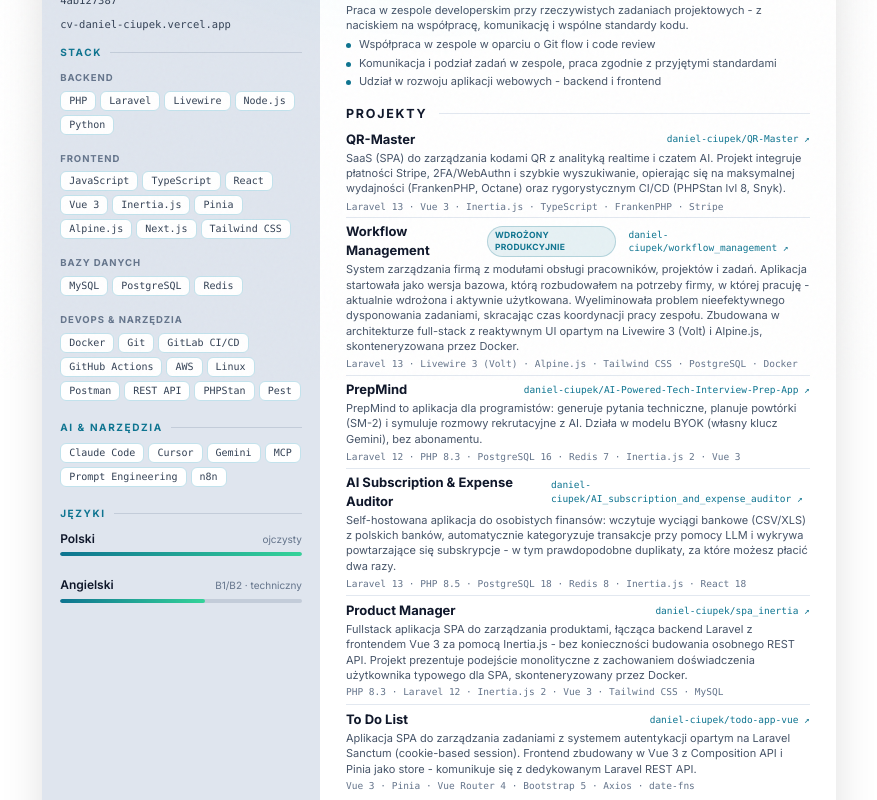
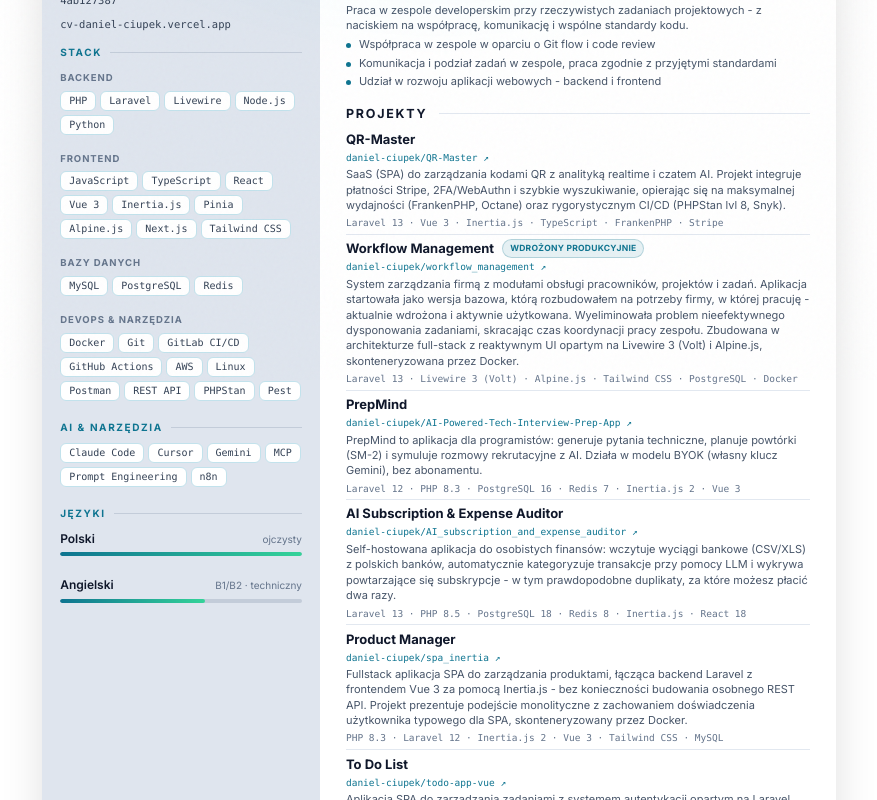
Before and after one commit to daniel-ciupek/CV_daniel_ciupek, a Next.js app: page /cv-print in a window 1280 px wide. Shown: the part 420-1220 px from the top of the page, without its empty margins (201-1078 px from the left). Built offline with nearby package versions, Linux system fonts and the light colour scheme; no server answers.

Commit message:
Fix print pagination and move project links below titles in the designer CV

```diff
--- a/src/app/cv-print/CvDocumentPro.tsx
+++ b/src/app/cv-print/CvDocumentPro.tsx
@@ -264,23 +264,27 @@
           </div>
           {featured.map((x) => (
             <div key={x.title} className="cv2-proj">
-              <div className="cv2-proj-row">
-                <span className="cv2-proj-ttl">
-                  {dash(x.title)}
-                  {PRODUCTION.has(x.title) && <span className="cv2-badge">{t.deployed}</span>}
-                </span>
-                {x.github && <span className="cv2-proj-link">{repoShort(x.github)} ↗</span>}
-              </div>
+              <span className="cv2-proj-ttl">
+                {dash(x.title)}
+                {PRODUCTION.has(x.title) && <span className="cv2-badge">{t.deployed}</span>}
+              </span>
+              {x.github && (
+                <a className="cv2-proj-link" href={x.github}>
+                  {repoShort(x.github)} ↗
+                </a>
+              )}
               <p className="cv2-proj-imp">{projDesc(x)}</p>
               <div className="cv2-proj-stack">{x.stack.slice(0, 6).join(" · ")}</div>
             </div>
           ))}
           {compact.map((x) => (
             <div key={x.title} className="cv2-proj cv2-proj-compact">
-              <div className="cv2-proj-row">
-                <span className="cv2-proj-ttl">{dash(x.title)}</span>
-                {x.github && <span className="cv2-proj-link">{repoShort(x.github)} ↗</span>}
-              </div>
+              <span className="cv2-proj-ttl">{dash(x.title)}</span>
+              {x.github && (
+                <a className="cv2-proj-link" href={x.github}>
+                  {repoShort(x.github)} ↗
+                </a>
+              )}
               <p className="cv2-proj-imp">{projDesc(x)}</p>
               <div className="cv2-proj-stack">{x.stack.slice(0, 6).join(" · ")}</div>
             </div>
--- a/src/app/globals.css
+++ b/src/app/globals.css
@@ -497,11 +497,11 @@
 .cv2-proj { padding: 4px 0; border-bottom: 1px solid var(--cv2-hairline); break-inside: avoid; }
 .cv2-proj:last-child { border-bottom: 0; }
 .cv2-proj-compact { padding: 5px 0; }
-.cv2-proj-row { display: flex; align-items: center; justify-content: space-between; gap: 12px; }
-.cv2-proj-ttl { font-size: 13px; font-weight: 700; color: var(--cv2-ink); display: flex; align-items: center; gap: 8px; }
+.cv2-proj-ttl { font-size: 13px; font-weight: 700; color: var(--cv2-ink); display: flex; align-items: center; gap: 8px; flex-wrap: wrap; }
 .cv2-badge { font-size: 8.5px; font-weight: 700; letter-spacing: 0.03em; text-transform: uppercase; color: #0e7490; background: rgba(14, 116, 144, 0.1); border: 1px solid rgba(14, 116, 144, 0.24); padding: 2px 7px; border-radius: 999px; }
-.cv2-proj-link { font-family: var(--cv2-mono); font-size: 9.5px; color: var(--cv2-accent); overflow-wrap: break-word; }
-.cv2-proj-imp { font-size: 11px; line-height: 1.4; color: var(--cv2-ink2); margin: 2px 0 3px; }
+/* Link repo — osobna linia pod nazwą projektu (nie w tej samej linii co tytuł) */
+.cv2-proj-link { display: block; font-family: var(--cv2-mono); font-size: 9.5px; color: var(--cv2-accent); text-decoration: none; margin: 2px 0 0; overflow-wrap: break-word; }
+.cv2-proj-imp { font-size: 11px; line-height: 1.4; color: var(--cv2-ink2); margin: 3px 0 3px; }
 .cv2-proj-compact .cv2-proj-imp { margin: 2px 0; font-size: 11px; }
 .cv2-proj-stack { font-family: var(--cv2-mono); font-size: 9.5px; color: var(--cv2-muted); }
 
@@ -512,15 +512,27 @@
 .cv2-cert svg { flex: 0 0 auto; margin-top: 2px; color: var(--cv2-accent); }
 .cv2-h { font-family: var(--cv2-mono); color: var(--cv2-muted); }
 
-/* ── Druk ── zostaje A4 dwukolumnowo (grid 35/65 z bazy) */
+/* ── Druk ──────────────────────────────────────────────────────────
+   CSS grid NIE łamie się wiarygodnie między stronami (jeden wysoki wiersz
+   → Chrome ignoruje break-inside na projektach i tnie je w pół).
+   Dlatego w druku porzucamy grid: sidebar = float, kolor panelu malowany
+   jako pasek tła na .cv2-page (powtarza się na obu stronach). W zwykłym
+   przepływie blokowym break-inside: avoid DZIAŁA — bloki nie pękają. */
 @media print {
   .cv2-page {
+    display: block;
     width: 100%;
     min-height: 0;
     margin: 0;
     box-shadow: none;
     overflow: visible; /* nie obcinaj treści w druku — długi tekst i tak się zawija */
+    /* Pasek koloru sidebara na całej wysokości (obie strony) */
+    background: linear-gradient(to right, var(--cv2-sb-bg) 0 35%, #ffffff 35% 100%);
   }
+  /* float działa na kontenerze flex → zachowujemy gap między sekcjami sidebara.
+     Przy shrink-to-fit margin-top:auto na RODO rozwiązuje się do 0 (siada pod językami). */
+  .cv2-aside { float: left; width: 35%; }
+  .cv2-main { margin-left: 35%; }
   /* Nie tnij tych bloków na granicy stron 1↔2 — przeskocz je w całości */
   .cv2-photo-wrap,
   .cv2-sb-sect,
@@ -529,6 +541,7 @@
   .cv2-exp,
   .cv2-stats,
   .cv2-proj,
+  .cv2-certgrid,
   .cv2-cgroup {
     break-inside: avoid;
     page-break-inside: avoid;
@@ -553,8 +566,7 @@
   .cv2-stats { grid-template-columns: repeat(2, 1fr); }
   .cv2-certgrid { grid-template-columns: 1fr; }
   .cv2-name { font-size: 30px; }
-  /* Nagłówek projektu: tytuł i długi link repo w pionie, link może się zawijać */
-  .cv2-proj-row { flex-direction: column; align-items: flex-start; gap: 2px; }
+  /* Wąski ekran: długi link repo może się zawijać bez przycinania */
   .cv2-proj-link { white-space: normal; overflow-wrap: anywhere; }
   .cv2-proj-ttl { min-width: 0; }
 }
```
